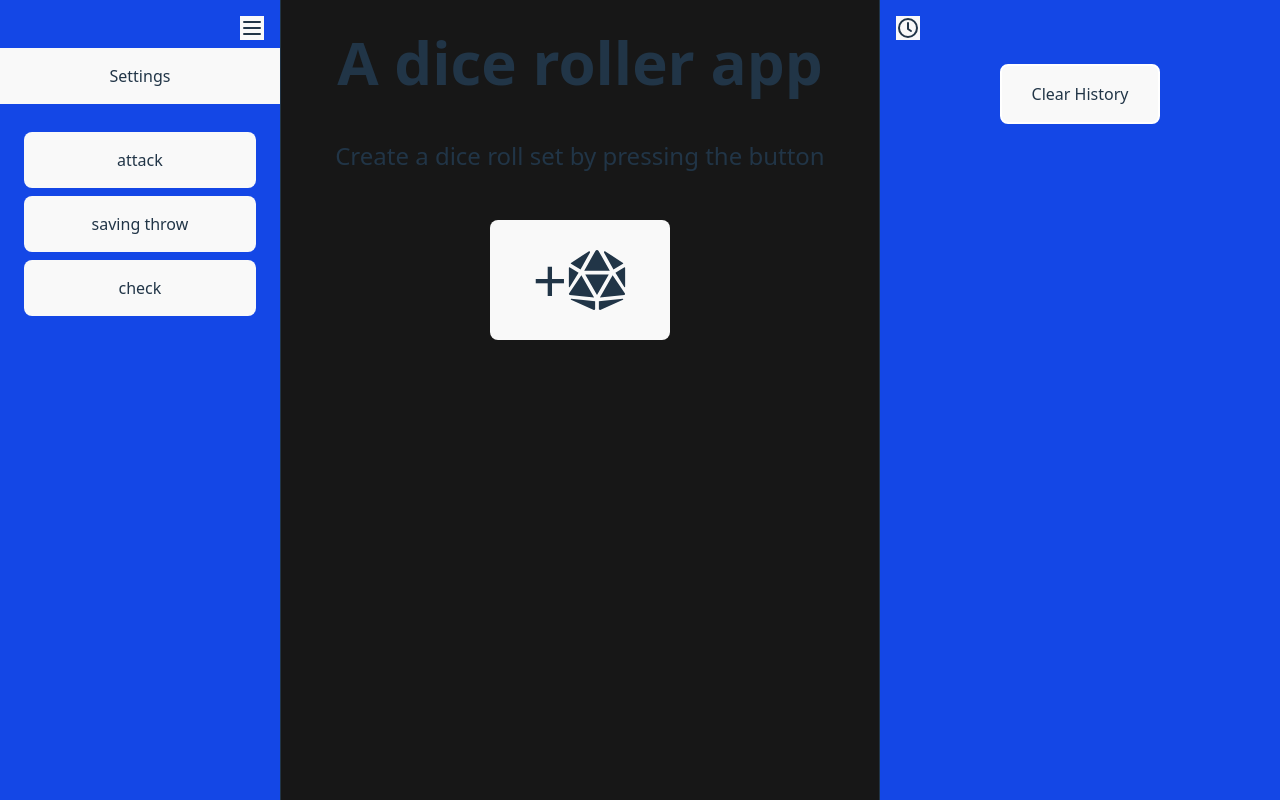
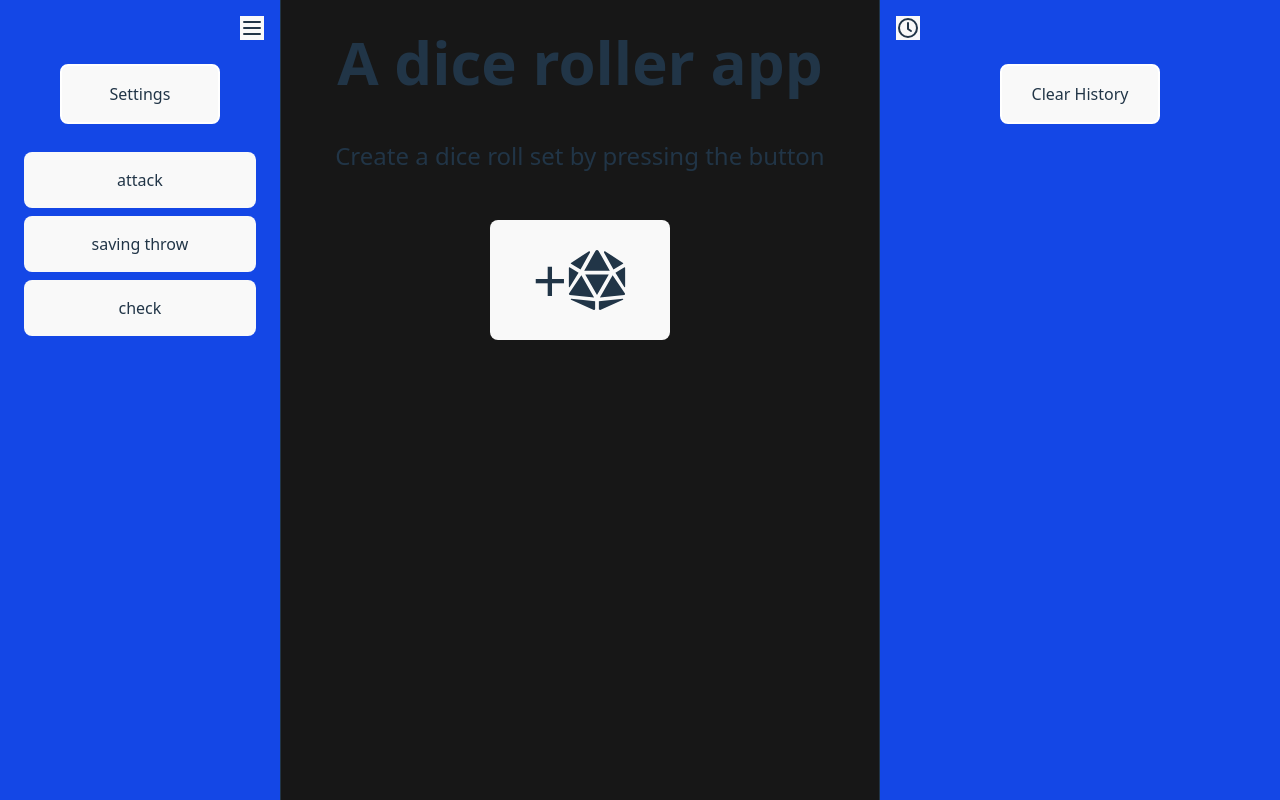
Before and after one commit to Pippocimut/Dice-rolling-react-project, a React (Vite) app: page / in a window 1280 px wide. Both pictures are taken after a click on the button 28 px from the left and 28 px from the top of the page. Built offline with nearby package versions, Linux system fonts and the light colour scheme.

Commit message:
Update TagsSidebar.tsx

```diff
--- a/src/pages/main/components/sidebars/TagsSidebar.tsx
+++ b/src/pages/main/components/sidebars/TagsSidebar.tsx
@@ -72,7 +72,7 @@ const TagsSideBar = () => {
                         </svg>
                     </button>
                 </div>
-                <button onClick={() => setIsSettingsDialogOpen(true)} className={`w-full p-4 ${expanded ? "block" : "hidden"}`}>
+                <button onClick={() => setIsSettingsDialogOpen(true)} className={`w-40 mx-auto rounded-lg m-4 border-2 border-white hover:bg-blue-500 p-4 ${expanded ? "block" : "hidden"}`}>
                     Settings
                 </button>
                 <DefaultDialog
```
